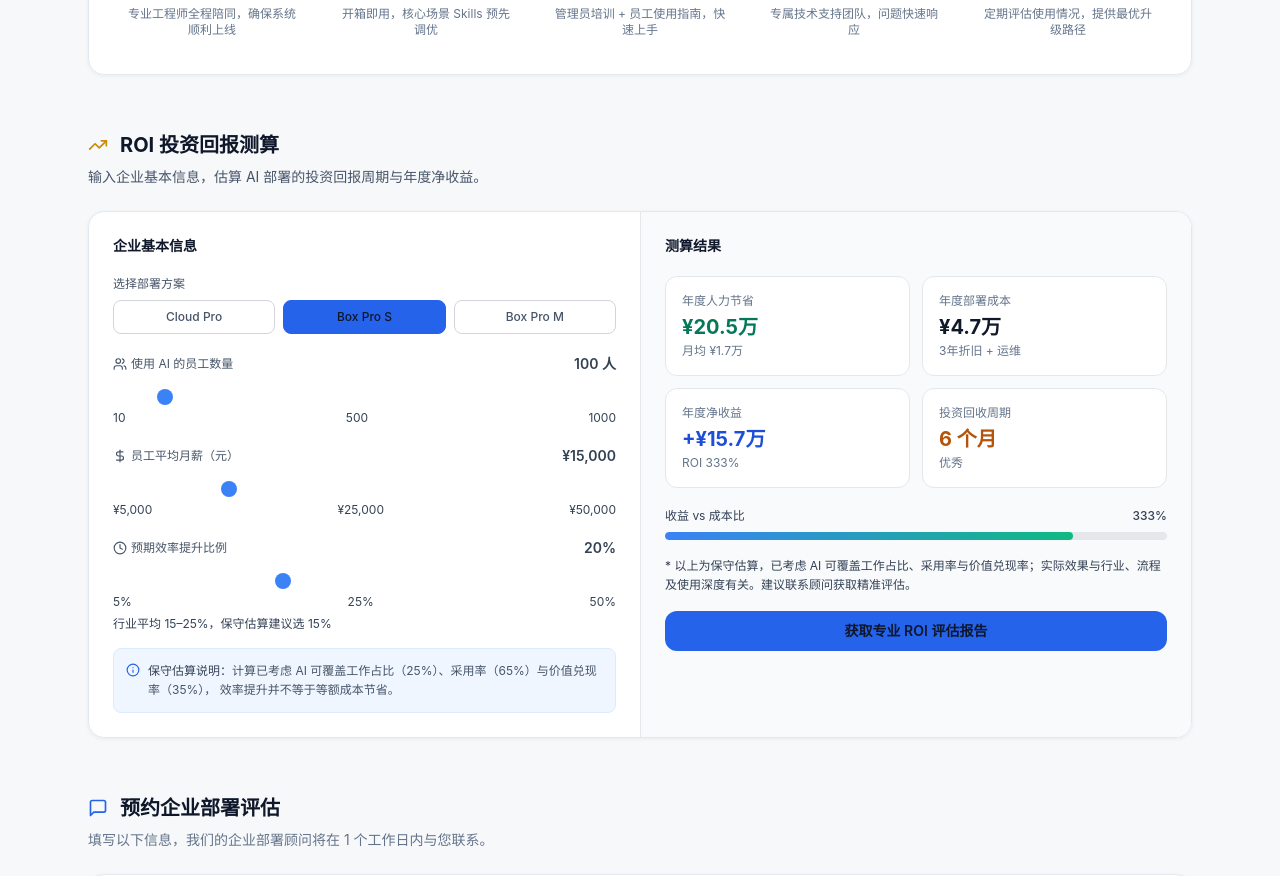
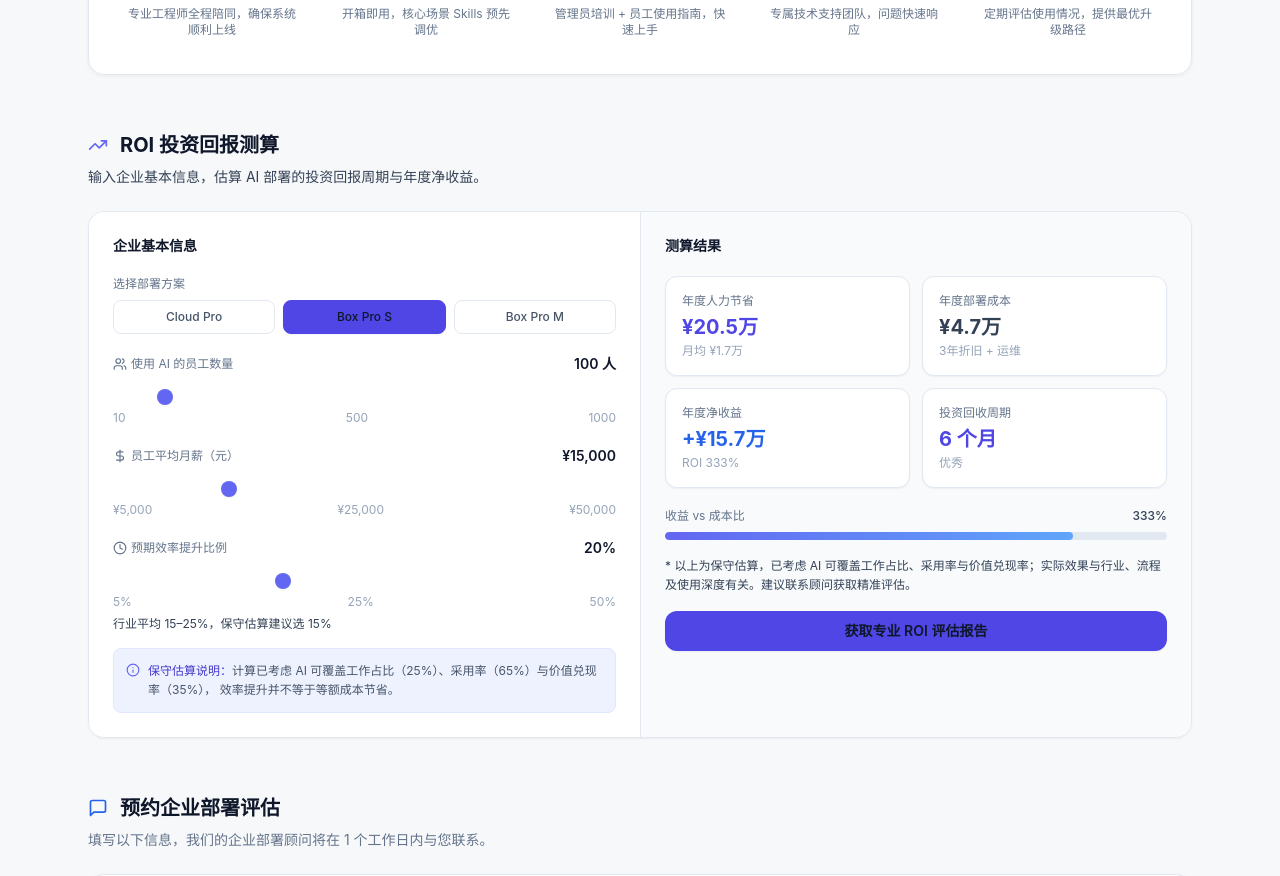
Before and after one commit to tokenstarai/tokenstar-ai-planet, a Next.js app in the folder frontend/: page /deployment in a window 1280 px wide. Shown: the part 5620-6496 px from the top of the page. Built offline with nearby package versions, Linux system fonts and the light colour scheme; no server answers.

Commit message:
style: 重写 ROI 计算器配色方案，统一 indigo/slate 品牌色系，深浅双模式协调

```diff
--- a/frontend/components/deployment/ROICalculator.tsx
+++ b/frontend/components/deployment/ROICalculator.tsx
@@ -4,18 +4,16 @@
 import { TrendingUp, Users, Clock, DollarSign, Info } from 'lucide-react'
 
 // ─── 保守系数（常量，不暴露为滑块）────────────────────────────────────────────
-// 这三个系数让结果保守可信，避免"效率提升 ≈ 等额成本节省"的误判
-const APPLICABLE_RATIO = 0.25   // AI 可覆盖工作占比 25%（文档/检索/总结/报表类）
-const ADOPTION_RATE    = 0.65   // 采用率 65%（非所有员工天天用，且有爬坡期）
-const REALIZATION_RATE = 0.35   // 价值兑现率 35%（节省的时间只有一部分能兑现为成本）
+const APPLICABLE_RATIO = 0.25
+const ADOPTION_RATE    = 0.65
+const REALIZATION_RATE = 0.35
 
-// ─── 部署方案成本参数（月度成本，含折旧/运维/电费）────────────────────────────
+// ─── 部署方案成本参数 ────────────────────────────────────────────────────────
 const DEPLOYMENT_PLANS = {
   cloud: {
     name: 'Cloud Pro',
     upfront: 0,
     depreciation_months: 0,
-    // 月费 399 + 基础支持 300
     monthly_opex: 699,
     label: '含基础支持',
   },
@@ -23,7 +21,6 @@
     name: 'Box Pro S',
     upfront: 88000,
     depreciation_months: 36,
-    // 支持服务 1200 + 电费/杂费 300
     monthly_opex: 1500,
     label: '3年折旧 + 运维',
   },
@@ -31,7 +28,6 @@
     name: 'Box Pro M',
     upfront: 198000,
     depreciation_months: 36,
-    // 支持服务 2000 + 电费/杂费 500
     monthly_opex: 2500,
     label: '3年折旧 + 运维',
   },
@@ -40,78 +36,55 @@
 type PlanKey = keyof typeof DEPLOYMENT_PLANS
 
 export function ROICalculator() {
-  const [employees, setEmployees]       = useState(100)
-  const [avgSalary, setAvgSalary]       = useState(15000)
-  const [aiEfficiency, setAiEfficiency] = useState(20)
+  const [employees, setEmployees]           = useState(100)
+  const [avgSalary, setAvgSalary]           = useState(15000)
+  const [aiEfficiency, setAiEfficiency]     = useState(20)
   const [deploymentType, setDeploymentType] = useState<PlanKey>('box-s')
 
   const roi = useMemo(() => {
     const plan = DEPLOYMENT_PLANS[deploymentType]
-
-    // ── 1. 每小时人力成本 ──────────────────────────────────────────────────
-    // 每月工作时长：22 天 × 8 小时 = 176 小时
     const WORK_HOURS_MONTH = 22 * 8
     const hourly_cost = avgSalary / WORK_HOURS_MONTH
-
-    // ── 2. 月可兑现价值（保守三系数） ────────────────────────────────────────
-    // 月可节省工时 = 员工数 × 月工时 × 可覆盖占比 × 效率提升% × 采用率
     const hours_saved_month =
       employees * WORK_HOURS_MONTH * APPLICABLE_RATIO * (aiEfficiency / 100) * ADOPTION_RATE
-    // 月可兑现价值 = 节省工时 × 小时成本 × 价值兑现率
     const value_month = hours_saved_month * hourly_cost * REALIZATION_RATE
     const annual_saving = Math.round(value_month * 12)
-
-    // ── 3. 月度部署成本 ───────────────────────────────────────────────────
-    const monthly_depreciation = plan.upfront > 0
-      ? plan.upfront / plan.depreciation_months
-      : 0
+    const monthly_depreciation = plan.upfront > 0 ? plan.upfront / plan.depreciation_months : 0
     const monthly_cost = monthly_depreciation + plan.monthly_opex
     const annual_cost  = Math.round(monthly_cost * 12)
+    const annual_net   = annual_saving - annual_cost
+    const roi_raw      = annual_cost > 0 ? (annual_net / annual_cost) * 100 : 0
+    const roi_display  = roi_raw > 500 ? '500%+' : `${Math.round(roi_raw)}%`
 
-    // ── 4. 净收益 & ROI ───────────────────────────────────────────────────
-    const annual_net = annual_saving - annual_cost
-    const roi_raw    = annual_cost > 0 ? (annual_net / annual_cost) * 100 : 0
-    // 显示上限：超过 500% 显示 "500%+"
-    const roi_display = roi_raw > 500 ? '500%+' : `${Math.round(roi_raw)}%`
-
-    // ── 5. 回本周期 ───────────────────────────────────────────────────────
     let payback_months: number | null = null
     let payback_label = ''
 
     if (deploymentType === 'cloud') {
-      // Cloud：用年度成本 / 月均节省
       const monthly_saving = value_month
       if (monthly_saving <= monthly_cost) {
         payback_label = '建议试点'
       } else {
-        payback_months = Math.ceil(annual_cost / monthly_saving)
-        payback_months = Math.max(1, payback_months)
+        payback_months = Math.max(1, Math.ceil(annual_cost / monthly_saving))
       }
     } else {
-      // Box：用一次性投入 / (月均节省 - 月运维费)
       const net_monthly = value_month - plan.monthly_opex
       if (net_monthly <= 0) {
         payback_label = '建议试点'
       } else {
-        payback_months = Math.ceil(plan.upfront / net_monthly)
-        payback_months = Math.max(1, payback_months)
+        payback_months = Math.max(1, Math.ceil(plan.upfront / net_monthly))
       }
     }
 
     if (payback_months !== null) {
-      if (payback_months <= 12) payback_label = '优秀'
+      if (payback_months <= 12)      payback_label = '优秀'
       else if (payback_months <= 24) payback_label = '良好'
-      else payback_label = '偏长'
+      else                           payback_label = '偏长'
     }
 
     return {
-      annual_saving,
-      annual_cost,
-      annual_net,
-      roi_display,
-      roi_raw: Math.round(roi_raw),
-      payback_months,
-      payback_label,
+      annual_saving, annual_cost, annual_net,
+      roi_display, roi_raw: Math.round(roi_raw),
+      payback_months, payback_label,
       monthly_saving: Math.round(value_month),
     }
   }, [employees, avgSalary, aiEfficiency, deploymentType])
@@ -121,26 +94,41 @@
     return `¥${n.toLocaleString()}`
   }
 
+  // ─── 滑块公共样式 ──────────────────────────────────────────────────────────
+  const sliderClass = `
+    w-full h-1.5 rounded-full appearance-none cursor-pointer
+    dark:bg-slate-600 bg-slate-200
+    [&::-webkit-slider-thumb]:appearance-none
+    [&::-webkit-slider-thumb]:w-4 [&::-webkit-slider-thumb]:h-4
+    [&::-webkit-slider-thumb]:rounded-full
+    [&::-webkit-slider-thumb]:bg-indigo-500
+    [&::-webkit-slider-thumb]:cursor-pointer
+    [&::-webkit-slider-thumb]:shadow-sm
+    [&::-webkit-slider-thumb]:dark:bg-indigo-400
+  `
+
   return (
     <section className="mb-14" id="roi-calculator">
+      {/* 标题 */}
       <div className="flex items-center gap-3 mb-2">
-        <TrendingUp className="w-5 h-5 dark:text-yellow-400 text-yellow-600" />
-        <h2 className="text-xl font-bold dark:text-white text-gray-900">ROI 投资回报测算</h2>
+        <TrendingUp className="w-5 h-5 text-indigo-500 dark:text-indigo-400" />
+        <h2 className="text-xl font-bold text-slate-900 dark:text-white">ROI 投资回报测算</h2>
       </div>
-      <p className="dark:text-gray-400 text-gray-600 text-sm mb-6">
+      <p className="text-sm text-slate-500 dark:text-slate-400 mb-6">
         输入企业基本信息，估算 AI 部署的投资回报周期与年度净收益。
       </p>
 
-      <div className="glass rounded-2xl border dark:border-yellow-500/20 border-yellow-200 overflow-hidden">
-        <div className="grid grid-cols-1 lg:grid-cols-2 divide-y lg:divide-y-0 lg:divide-x dark:divide-white/8 divide-gray-200">
+      {/* 主容器 */}
+      <div className="rounded-2xl border border-slate-200 dark:border-slate-700 overflow-hidden shadow-sm dark:shadow-none">
+        <div className="grid grid-cols-1 lg:grid-cols-2 divide-y lg:divide-y-0 lg:divide-x divide-slate-200 dark:divide-slate-700">
 
           {/* ── 左侧：输入区 ─────────────────────────────────────────────── */}
-          <div className="p-6">
-            <h3 className="text-sm font-semibold dark:text-white text-gray-900 mb-5">企业基本信息</h3>
+          <div className="p-6 bg-white dark:bg-slate-800/60">
+            <h3 className="text-sm font-semibold text-slate-900 dark:text-white mb-5">企业基本信息</h3>
 
             {/* 部署方案选择 */}
             <div className="mb-5">
-              <label className="block text-xs dark:text-gray-400 text-gray-600 mb-2">选择部署方案</label>
+              <label className="block text-xs text-slate-500 dark:text-slate-400 mb-2">选择部署方案</label>
               <div className="grid grid-cols-3 gap-2">
                 {(Object.keys(DEPLOYMENT_PLANS) as PlanKey[]).map(type => (
                   <button
@@ -148,8 +136,8 @@
                     onClick={() => setDeploymentType(type)}
                     className={`py-2 px-3 rounded-lg text-xs font-medium transition-all border ${
                       deploymentType === type
-                        ? 'bg-blue-600 border-blue-600 text-white'
-                        : 'dark:border-white/15 border-gray-300 dark:text-gray-400 text-gray-600 dark:hover:border-white/30 hover:border-gray-400'
+                        ? 'bg-indigo-600 border-indigo-600 text-white shadow-sm'
+                        : 'border-slate-200 dark:border-slate-600 text-slate-600 dark:text-slate-300 hover:border-indigo-300 dark:hover:border-indigo-500 hover:text-indigo-600 dark:hover:text-indigo-300 bg-white dark:bg-slate-700/50'
                     }`}
                   >
                     {DEPLOYMENT_PLANS[type].name}
@@ -161,21 +149,18 @@
             {/* 员工数量 */}
             <div className="mb-5">
               <div className="flex items-center justify-between mb-2">
-                <label className="text-xs dark:text-gray-400 text-gray-600 flex items-center gap-1">
+                <label className="text-xs text-slate-500 dark:text-slate-400 flex items-center gap-1">
                   <Users className="w-3.5 h-3.5" /> 使用 AI 的员工数量
                 </label>
-                <span className="text-sm font-semibold dark:text-white text-gray-900">{employees} 人</span>
+                <span className="text-sm font-semibold text-slate-900 dark:text-white">{employees} 人</span>
               </div>
               <input
                 type="range" min={10} max={1000} step={10}
                 value={employees}
                 onChange={e => setEmployees(Number(e.target.value))}
-                className="w-full h-1.5 rounded-full appearance-none cursor-pointer
-                  dark:bg-white/10 bg-gray-300
-                  [&::-webkit-slider-thumb]:appearance-none [&::-webkit-slider-thumb]:w-4 [&::-webkit-slider-thumb]:h-4
-                  [&::-webkit-slider-thumb]:rounded-full [&::-webkit-slider-thumb]:bg-blue-500 [&::-webkit-slider-thumb]:cursor-pointer"
+                className={sliderClass}
               />
-              <div className="flex justify-between text-xs dark:text-gray-500 text-gray-500 mt-1">
+              <div className="flex justify-between text-xs text-slate-400 dark:text-slate-500 mt-1">
                 <span>10</span><span>500</span><span>1000</span>
               </div>
             </div>
@@ -183,21 +168,18 @@
             {/* 平均月薪 */}
             <div className="mb-5">
               <div className="flex items-center justify-between mb-2">
-                <label className="text-xs dark:text-gray-400 text-gray-600 flex items-center gap-1">
+                <label className="text-xs text-slate-500 dark:text-slate-400 flex items-center gap-1">
                   <DollarSign className="w-3.5 h-3.5" /> 员工平均月薪（元）
                 </label>
-                <span className="text-sm font-semibold dark:text-white text-gray-900">¥{avgSalary.toLocaleString()}</span>
+                <span className="text-sm font-semibold text-slate-900 dark:text-white">¥{avgSalary.toLocaleString()}</span>
               </div>
               <input
                 type="range" min={5000} max={50000} step={1000}
                 value={avgSalary}
                 onChange={e => setAvgSalary(Number(e.target.value))}
-                className="w-full h-1.5 rounded-full appearance-none cursor-pointer
-                  dark:bg-white/10 bg-gray-300
-                  [&::-webkit-slider-thumb]:appearance-none [&::-webkit-slider-thumb]:w-4 [&::-webkit-slider-thumb]:h-4
-                  [&::-webkit-slider-thumb]:rounded-full [&::-webkit-slider-thumb]:bg-blue-500 [&::-webkit-slider-thumb]:cursor-pointer"
+                className={sliderClass}
               />
-              <div className="flex justify-between text-xs dark:text-gray-500 text-gray-500 mt-1">
+              <div className="flex justify-between text-xs text-slate-400 dark:text-slate-500 mt-1">
                 <span>¥5,000</span><span>¥25,000</span><span>¥50,000</span>
               </div>
             </div>
@@ -205,32 +187,29 @@
             {/* AI 效率提升 */}
             <div className="mb-4">
               <div className="flex items-center justify-between mb-2">
-                <label className="text-xs dark:text-gray-400 text-gray-600 flex items-center gap-1">
+                <label className="text-xs text-slate-500 dark:text-slate-400 flex items-center gap-1">
                   <Clock className="w-3.5 h-3.5" /> 预期效率提升比例
                 </label>
-                <span className="text-sm font-semibold dark:text-white text-gray-900">{aiEfficiency}%</span>
+                <span className="text-sm font-semibold text-slate-900 dark:text-white">{aiEfficiency}%</span>
               </div>
               <input
                 type="range" min={5} max={50} step={5}
                 value={aiEfficiency}
                 onChange={e => setAiEfficiency(Number(e.target.value))}
-                className="w-full h-1.5 rounded-full appearance-none cursor-pointer
-                  dark:bg-white/10 bg-gray-300
-                  [&::-webkit-slider-thumb]:appearance-none [&::-webkit-slider-thumb]:w-4 [&::-webkit-slider-thumb]:h-4
-                  [&::-webkit-slider-thumb]:rounded-full [&::-webkit-slider-thumb]:bg-blue-500 [&::-webkit-slider-thumb]:cursor-pointer"
+                className={sliderClass}
               />
-              <div className="flex justify-between text-xs dark:text-gray-500 text-gray-500 mt-1">
+              <div className="flex justify-between text-xs text-slate-400 dark:text-slate-500 mt-1">
                 <span>5%</span><span>25%</span><span>50%</span>
               </div>
-              <p className="text-xs dark:text-gray-500 text-gray-500 mt-1.5">行业平均 15–25%，保守估算建议选 15%</p>
+              <p className="text-xs text-slate-400 dark:text-slate-500 mt-1.5">行业平均 15–25%，保守估算建议选 15%</p>
             </div>
 
             {/* 保守系数说明 */}
-            <div className="rounded-lg dark:bg-white/3 bg-blue-50 border dark:border-white/8 border-blue-100 p-3">
+            <div className="rounded-lg bg-indigo-50 dark:bg-indigo-900/20 border border-indigo-100 dark:border-indigo-800/50 p-3">
               <div className="flex items-start gap-2">
-                <Info className="w-3.5 h-3.5 dark:text-blue-400 text-blue-600 mt-0.5 shrink-0" />
-                <div className="text-xs dark:text-gray-400 text-gray-600 leading-relaxed">
-                  <span className="font-medium dark:text-blue-300 text-blue-700">保守估算说明：</span>
+                <Info className="w-3.5 h-3.5 text-indigo-500 dark:text-indigo-400 mt-0.5 shrink-0" />
+                <div className="text-xs text-slate-600 dark:text-slate-300 leading-relaxed">
+                  <span className="font-medium text-indigo-700 dark:text-indigo-300">保守估算说明：</span>
                   计算已考虑 AI 可覆盖工作占比（25%）、采用率（65%）与价值兑现率（35%），
                   效率提升并不等于等额成本节省。
                 </div>
@@ -239,41 +218,42 @@
           </div>
 
           {/* ── 右侧：结果区 ─────────────────────────────────────────────── */}
-          <div className="p-6 dark:bg-white/2 bg-gray-50">
-            <h3 className="text-sm font-semibold dark:text-white text-gray-900 mb-5">测算结果</h3>
+          <div className="p-6 bg-slate-50 dark:bg-slate-900/40">
+            <h3 className="text-sm font-semibold text-slate-900 dark:text-white mb-5">测算结果</h3>
 
             <div className="grid grid-cols-2 gap-3 mb-5">
+
               {/* 年度人力节省 */}
-              <div className="dark:bg-white/5 bg-white rounded-xl p-4 border dark:border-white/8 border-gray-200">
-                <div className="text-xs dark:text-gray-500 text-gray-500 mb-1">年度人力节省</div>
-                <div className="text-xl font-bold dark:text-emerald-400 text-emerald-700">
+              <div className="bg-white dark:bg-slate-800/80 rounded-xl p-4 border border-slate-200 dark:border-slate-700 shadow-sm dark:shadow-none">
+                <div className="text-xs text-slate-500 dark:text-slate-400 mb-1">年度人力节省</div>
+                <div className="text-xl font-bold text-indigo-600 dark:text-indigo-400">
                   {formatMoney(roi.annual_saving)}
                 </div>
-                <div className="text-xs dark:text-gray-500 text-gray-500 mt-0.5">
+                <div className="text-xs text-slate-400 dark:text-slate-500 mt-0.5">
                   月均 {formatMoney(roi.monthly_saving)}
                 </div>
               </div>
 
               {/* 年度部署成本 */}
-              <div className="dark:bg-white/5 bg-white rounded-xl p-4 border dark:border-white/8 border-gray-200">
-                <div className="text-xs dark:text-gray-500 text-gray-500 mb-1">年度部署成本</div>
-                <div className="text-xl font-bold dark:text-white text-gray-900">
+              <div className="bg-white dark:bg-slate-800/80 rounded-xl p-4 border border-slate-200 dark:border-slate-700 shadow-sm dark:shadow-none">
+                <div className="text-xs text-slate-500 dark:text-slate-400 mb-1">年度部署成本</div>
+                <div className="text-xl font-bold text-slate-700 dark:text-slate-200">
                   {formatMoney(roi.annual_cost)}
                 </div>
-                <div className="text-xs dark:text-gray-500 text-gray-500 mt-0.5">
+                <div className="text-xs text-slate-400 dark:text-slate-500 mt-0.5">
                   {DEPLOYMENT_PLANS[deploymentType].label}
                 </div>
               </div>
 
               {/* 年度净收益 */}
-              <div className="dark:bg-white/5 bg-white rounded-xl p-4 border dark:border-white/8 border-gray-200">
-                <div className="text-xs dark:text-gray-500 text-gray-500 mb-1">年度净收益</div>
+              <div className="bg-white dark:bg-slate-800/80 rounded-xl p-4 border border-slate-200 dark:border-slate-700 shadow-sm dark:shadow-none">
+                <div className="text-xs text-slate-500 dark:text-slate-400 mb-1">年度净收益</div>
                 {roi.annual_net <= -roi.annual_cost * 0.5 ? (
                   <>
-                    <div className="text-base font-bold dark:text-gray-400 text-gray-500 leading-tight">
+                    <div className="text-base font-bold text-slate-400 dark:text-slate-500 leading-tight">
                       建议试点
                     </div>
-                    <div className="text-xs dark:text-gray-500 text-gray-500 mt-0.5">
+                    <div className="text-xs text-slate-400 dark:text-slate-500 mt-0.5">
                       规模偏小，建议先 Cloud 试点
                     </div>
                   </>
@@ -281,12 +261,12 @@
                   <>
                     <div className={`text-xl font-bold ${
                       roi.annual_net > 0
-                        ? 'dark:text-blue-400 text-blue-700'
-                        : 'dark:text-red-400 text-red-700'
+                        ? 'text-blue-600 dark:text-blue-400'
+                        : 'text-rose-600 dark:text-rose-400'
                     }`}>
                       {roi.annual_net > 0 ? '+' : ''}{formatMoney(roi.annual_net)}
                     </div>
-                    <div className="text-xs dark:text-gray-500 text-gray-500 mt-0.5">
+                    <div className="text-xs text-slate-400 dark:text-slate-500 mt-0.5">
                       ROI {roi.roi_display}
                     </div>
                   </>
@@ -294,24 +274,23 @@
               </div>
 
               {/* 投资回收周期 */}
-              <div className="dark:bg-white/5 bg-white rounded-xl p-4 border dark:border-white/8 border-gray-200">
-                <div className="text-xs dark:text-gray-500 text-gray-500 mb-1">投资回收周期</div>
+              <div className="bg-white dark:bg-slate-800/80 rounded-xl p-4 border border-slate-200 dark:border-slate-700 shadow-sm dark:shadow-none">
+                <div className="text-xs text-slate-500 dark:text-slate-400 mb-1">投资回收周期</div>
                 {roi.payback_months === null ? (
                   <>
-                    <div className="text-base font-bold dark:text-gray-400 text-gray-500 leading-tight">
+                    <div className="text-base font-bold text-slate-400 dark:text-slate-500 leading-tight">
                       不可回本
                     </div>
-                    <div className="text-xs dark:text-gray-500 text-gray-500 mt-0.5">
+                    <div className="text-xs text-slate-400 dark:text-slate-500 mt-0.5">
                       建议先 Cloud 试点
                     </div>
                   </>
                 ) : (
                   <>
-                    {/* amber-700 replaces yellow-600: contrast ~5.0:1 on white */}
-                    <div className="text-xl font-bold dark:text-yellow-400 text-amber-700">
+                    <div className="text-xl font-bold text-indigo-600 dark:text-indigo-400">
                       {roi.payback_months} 个月
                     </div>
-                    <div className="text-xs dark:text-gray-500 text-gray-500 mt-0.5">
+                    <div className="text-xs text-slate-400 dark:text-slate-500 mt-0.5">
                       {roi.payback_label}
                     </div>
                   </>
@@ -320,16 +299,16 @@
             </div>
 
             {/* 进度条 */}
-            <div className="space-y-2">
-              <div className="flex items-center justify-between text-xs dark:text-gray-400 text-gray-600">
+            <div className="space-y-2 mb-4">
+              <div className="flex items-center justify-between text-xs text-slate-500 dark:text-slate-400">
                 <span>收益 vs 成本比</span>
-                <span className="font-medium dark:text-gray-300 text-gray-700">
+                <span className="font-medium text-slate-700 dark:text-slate-300">
                   {roi.roi_display}
                 </span>
               </div>
-              <div className="h-2 rounded-full dark:bg-white/8 bg-gray-200 overflow-hidden">
+              <div className="h-2 rounded-full bg-slate-200 dark:bg-slate-700 overflow-hidden">
                 <div
-                  className="h-full rounded-full transition-all duration-500 bg-gradient-to-r from-blue-500 to-emerald-500"
+                  className="h-full rounded-full transition-all duration-500 bg-gradient-to-r from-indigo-500 to-blue-400"
                   style={{
                     width: `${Math.min(100, Math.max(0,
                       roi.annual_saving + roi.annual_cost > 0
@@ -341,11 +320,17 @@
               </div>
             </div>
 
-            <p className="text-xs dark:text-gray-500 text-gray-500 mt-4 leading-relaxed">
+            <p className="text-xs text-slate-400 dark:text-slate-500 leading-relaxed mb-4">
               * 以上为保守估算，已考虑 AI 可覆盖工作占比、采用率与价值兑现率；实际效果与行业、流程及使用深度有关。建议联系顾问获取精准评估。
             </p>
 
-            <a href="#consultation-form" className="mt-4 block w-full text-center py-2.5 rounded-xl text-sm font-semibold bg-blue-600 hover:bg-blue-500 text-white transition-all">
+            <a
+              href="#consultation-form"
+              className="block w-full text-center py-2.5 rounded-xl text-sm font-semibold
+                bg-indigo-600 hover:bg-indigo-500 active:bg-indigo-700
+                dark:bg-indigo-600 dark:hover:bg-indigo-500
+                text-white transition-all shadow-sm"
+            >
               获取专业 ROI 评估报告
             </a>
           </div>
```
